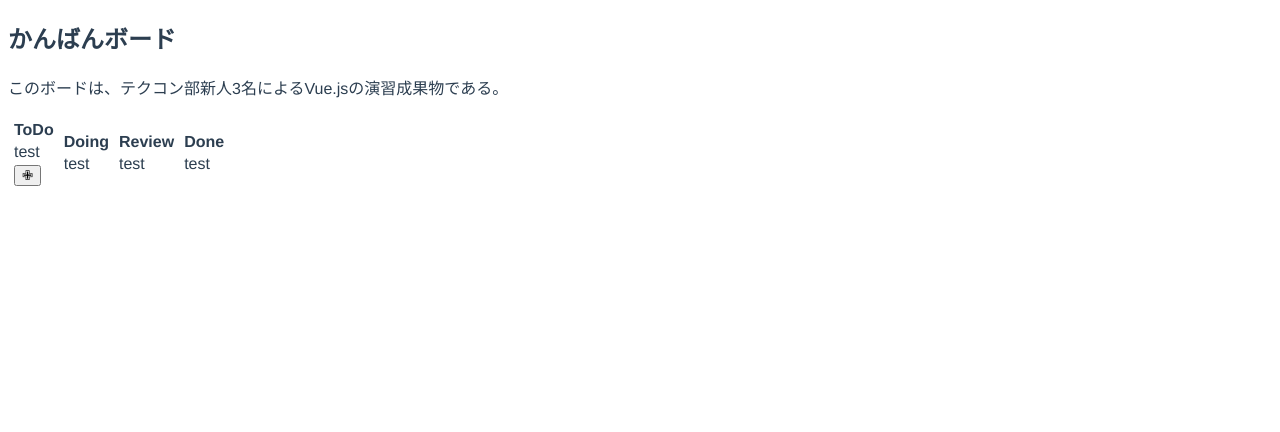
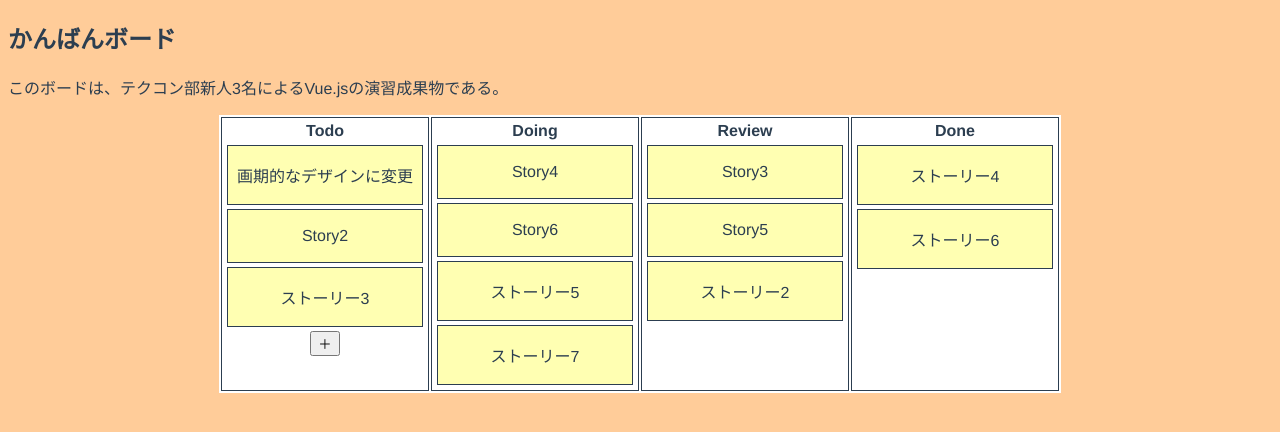
Before and after one commit to Takada-Tomomasa/practice_vue_js, a Vue app: page / in a window 1280 px wide. Shown: the top 432 px of the page. Built offline with nearby package versions, Linux system fonts and the light colour scheme.

Commit message:
Add files via upload

```diff
--- a/src/App.vue
+++ b/src/App.vue
@@ -20,4 +20,7 @@ export default {
   text-align: center;
   color: #2c3e50;
 }
+html{
+   background-color:#ffcc99;
+}
 </style>
--- /dev/null
+++ b/src/components/AddModal.vue
@@ -0,0 +1,57 @@
+<template>
+  <div id="overlay" v-show="showContent">
+    <div id="content">
+      <h2>ストーリーを追加</h2>
+      <p>ストーリー名</p>
+      <!-- <input type="text" v-model="addStoryName" /> -->
+      <p>内容</p>
+      <!-- <textarea
+        name="contents"
+        v-model="addStoryContents"
+        rows="4"
+        cols="40"
+        placeholder="内容を入力してください。"
+        onfocus="this.placeholder = ''"
+      ></textarea> -->
+      <!-- <p>
+        <button v-on:click="closeModal">キャンセル</button>&nbsp;&nbsp;&nbsp;&nbsp;&nbsp;
+        <button v-on:click="addItem">保存</button>
+      </p> -->
+    </div>
+  </div>
+</template>
+
+<script>
+export default {
+  props: {
+    showContent: Boolean
+  }
+};
+</script>
+
+<style>
+#overlay {
+  /* 要素を重ねた時の順番 */
+  z-index: 1;
+
+  /* 画面全体を覆う設定 */
+  position: fixed;
+  top: 0;
+  left: 0;
+  width: 100%;
+  height: 100%;
+  background-color: rgba(0, 0, 0, 0.5);
+
+  /* 画面の中央に要素を表示させる設定 */
+  display: flex;
+  align-items: center; /*縦中央*/
+  justify-content: center; /*横中央*/
+}
+#content {
+  z-index: 2;
+  width: 30%;
+  padding: 1em;
+  padding-left: 6em;
+  background-color: #ffffcc;
+}
+</style>
--- a/src/components/Kanban.vue
+++ b/src/components/Kanban.vue
@@ -1,79 +1,109 @@
 <template>
+  <div>
   <table class="kanban">
     <tr>
-      <td>
-        <table class="todo">
+      <td v-for="status in statuses" v-bind:key="status.id">
         <thead>
           <tr>
-              <th>ToDo</th>
+            <th>{{status.name}}</th>
           </tr>
         </thead>
         <tbody>
-            <tr>
-              <td>test</td>
-            </tr>
-          </tbody>
-          <tfoot>
-            <tr>
+          <div v-for="todo in todos" v-bind:key="todo.id" class="story">
+            <tr v-if="todo.status==status.id">
               <td>
-                <button>✙</button>
+                <Story :todo="todo" />
               </td>
             </tr>
+          </div>
+        </tbody>
+        <tfoot v-if="status.id==1">
+          <button v-on:click="openModal">＋</button>
         </tfoot>
-        </table>
-      </td>
-
-      <td>
-        <table class="doing">
-          <thead>
-            <tr>
-              <th>Doing</th>
-            </tr>
-          </thead>
-          <tbody>
-            <tr>
-              <td>test</td>
-            </tr>
-          </tbody>
-        </table>
-      </td>
-
-      <td>
-        <table class="review">
-          <thead>
-            <tr>
-              <th>Review</th>
-            </tr>
-          </thead>
-          <tbody>
-            <tr>
-              <td>test</td>
-            </tr>
-          </tbody>
-        </table>
-      </td>
-
-      <td>
-        <table class="done">
-          <thead>
-            <tr>
-              <th>Done</th>
-            </tr>
-          </thead>
-          <tbody>
-            <tr>
-              <td>test</td>
-            </tr>
-          </tbody>
-        </table>
       </td>
     </tr>
   </table>
+
+  <AddModal :showContent="showContent" />
+  </div>
 </template>
 
 <script>
-export default {};
+import Story from "./Story";
+import AddModal from "./AddModal";
+
+export default {
+  name: "Kanban",
+  components: {
+    Story,
+    AddModal
+  },
+  data() {
+    return {
+      showContent: false,
+      statuses: [
+        { id: 1, name: "Todo" },
+        { id: 2, name: "Doing" },
+        { id: 3, name: "Review" },
+        { id: 4, name: "Done" }
+      ],
+      todos: [
+        {
+          id: 1,
+          name: "画期的なデザインに変更",
+          contents: "背景色を青に変える",
+          status: 1
+        },
+        { id: 2, name: "Story2", contents: "contents2", status: 1 },
+        { id: 3, name: "Story3", contents: "contents3", status: 3 },
+        { id: 4, name: "Story4", contents: "contents4", status: 2 },
+        { id: 5, name: "Story5", contents: "contents5", status: 3 },
+        { id: 6, name: "Story6", contents: "contents6", status: 2 },
+        { id: 7, name: "ストーリー2", contents: "内容2", status: 3 },
+        { id: 8, name: "ストーリー3", contents: "内容3", status: 1 },
+        { id: 9, name: "ストーリー4", contents: "内容4", status: 4 },
+        { id: 10, name: "ストーリー5", contents: "内容5", status: 2 },
+        { id: 11, name: "ストーリー6", contents: "内容6", status: 4 },
+        { id: 12, name: "ストーリー7", contents: "内容7", status: 2 }
+      ]
+    };
+  },
+  methods: {
+    openModal: function() {
+      this.showContent = true;
+    },
+    closeModal: function() {
+      this.showContent = false;
+    },
+    stopModal: function() {
+      event.stopPropagation();
+    }
+  }
+};
 </script>
 
-<style>
+<style scoped>
+.kanban {
+  text-align: center;
+  margin: auto;
+  background-color: white;
+  width: 800px;
+}
+.kanban td {
+  border: 1px solid;
+  vertical-align: top;
+}
+.story {
+  width: 200px;
+  margin-left: auto;
+  margin-right: auto;
+}
+.todo tfoot td {
+  text-align: left;
+  border: none;
+}
+.story td {
+  width: 200px;
+  background-color: #ffffb2;
+}
 </style>
--- /dev/null
+++ b/src/components/Story.vue
@@ -0,0 +1,17 @@
+<template>
+  <div>
+    <p>{{ todo.name }}</p>
+    <!-- <button>詳細</button> -->
+  </div>
+</template>
+
+<script>
+export default {
+  props: {
+    todo: Object
+  }
+};
+</script>
+
+<style>
+</style>
```
Also changed, not shown: package.json (+5 -1 lines), src/components/Storydetails.vue (added, +22 -0 lines). Lines whose indentation alone changed are shown as unchanged.
